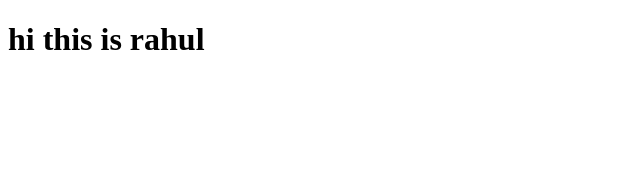
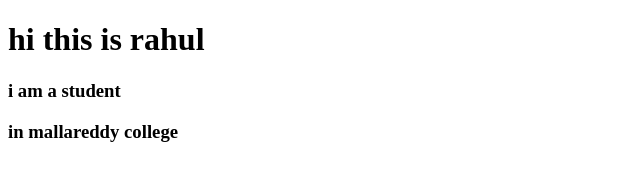
Before and after one commit to Rahul93999/rahul-site, a plain HTML site: page index.html in a window 1280 px wide. Shown: the whole page, without its empty margins (0-640 px from the left). Drawn offline with Linux system fonts and the light colour scheme.

Commit message:
refactor

```diff
--- a/index.html
+++ b/index.html
@@ -8,5 +8,7 @@
 </head>
 <body>
     <h1>hi this is rahul</h1>
+    <h3>i am a student</h3>
+    <h3>in mallareddy college</h3>
 </body>
 </html>
```
